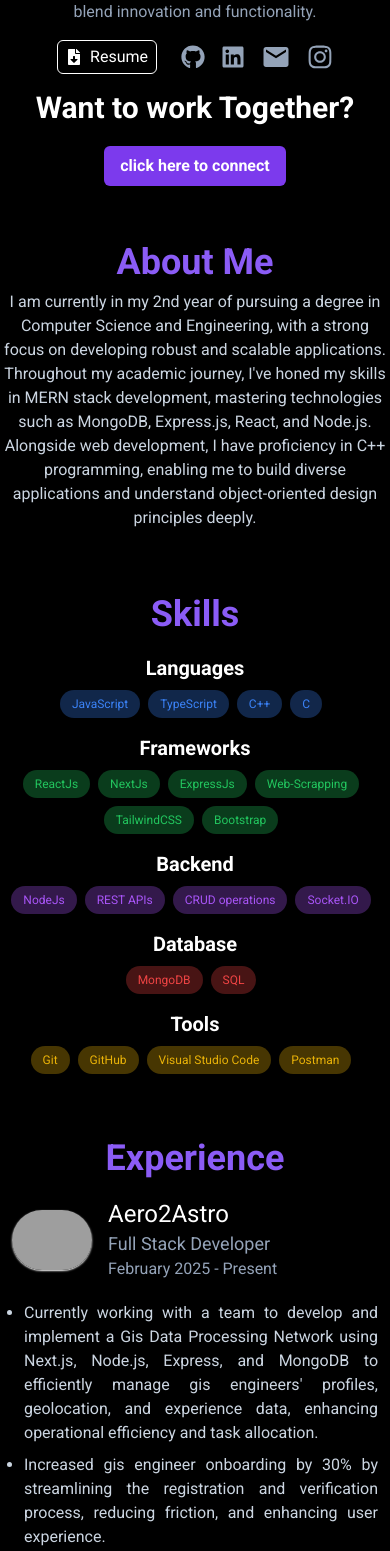
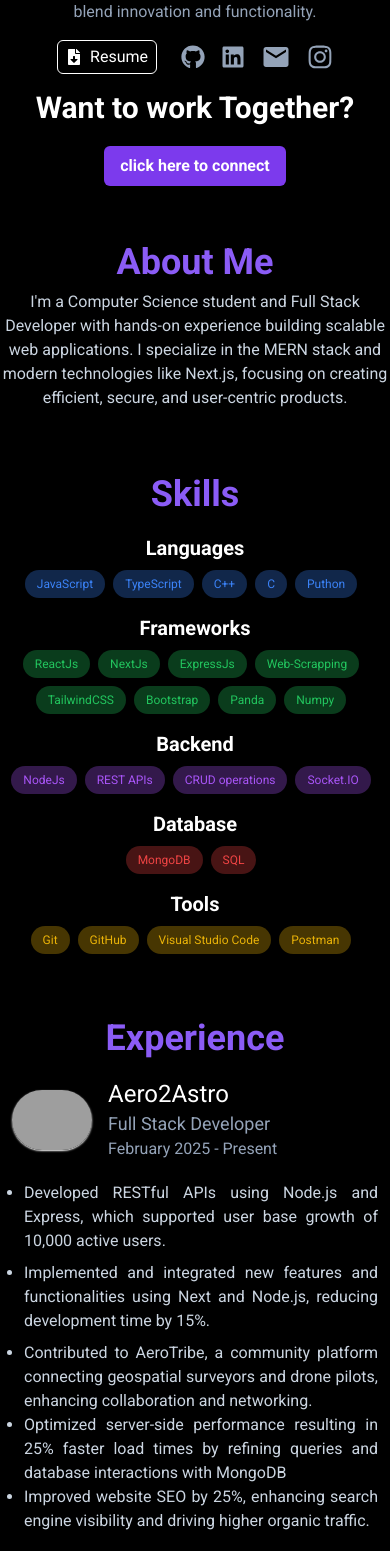
Before and after one commit to rajnish032/Portfolio_rajnish, a React (Vite) app: page / in a window 390 px wide. Shown: the part 432-1983 px from the top of the page. Built offline with nearby package versions, Linux system fonts and the light colour scheme; grey boxes are pictures that could not be loaded.

Commit message:
added new project and resume

```diff
--- a/src/components/About.jsx
+++ b/src/components/About.jsx
@@ -2,14 +2,24 @@ import React from 'react'
 
 export default function About() {
     return (
-        <div className='w-full md:text-start text-center'>
-            <h1 className='text-4xl font-bold text-violet-500 mb-2'>About Me</h1>
-            <p className='text-slate-300 my-2'>I am currently in my 2nd year of pursuing a degree in Computer Science and Engineering, with a strong focus on developing robust and scalable applications. Throughout my academic journey, I've honed my skills in MERN stack development, mastering technologies such as MongoDB, Express.js, React, and Node.js. Alongside web development, I have proficiency in C++ programming, enabling me to build diverse applications and understand object-oriented design principles deeply.
-            </p>
-            <p className='text-slate-300 my-2 hidden md:block'> With a keen eye for detail and aesthetics, I also possess a good knowledge of design, allowing me to create user-friendly and visually appealing interfaces. This combination of technical expertise and design acumen helps me deliver comprehensive solutions that meet user needs and expectations.
-                Over the years, I've tackled various projects, from developing interactive web interfaces to leading team-based initiatives. I thrive on problem-solving, constantly challenging myself through coding competitions and hackathons to stay sharp and innovative.</p>
-            <p className='text-slate-300 my-2 hidden md:block'>
-                As I approach the culmination of my academic journey, I'm eager to bring my skills and passion for development into impactful professional roles. My goal is to contribute to projects that blend technology and creativity, making a positive difference in the tech world.</p>
-        </div>
+       <div className='w-full md:text-start text-center'>
+  <h1 className='text-4xl font-bold text-violet-500 mb-2'>About Me</h1>
+
+  <p className='text-slate-300 my-2'>
+    I'm a Computer Science student and Full Stack Developer with hands-on experience building scalable web applications. I specialize in the MERN stack and modern technologies like Next.js, focusing on creating efficient, secure, and user-centric products.
+  </p>
+
+  <p className='text-slate-300 my-2 hidden md:block'>
+    I have developed real-world solutions including a role-based web platform (RBAC), a drone marketplace for renting, buying, and selling, and location-based service systems. I also built a secure real-time chat system and contributed to AeroTribe, a platform connecting drone pilots and geospatial surveyors.
+  </p>
+
+  <p className='text-slate-300 my-2 hidden md:block'>
+    Along with strong problem-solving skills and a solid foundation in C++, I focus on writing clean, maintainable code and designing intuitive user experiences. I enjoy working on challenging projects, participating in hackathons, and continuously improving my skills.
+  </p>
+
+  <p className='text-slate-300 my-2 hidden md:block'>
+    I'm currently looking for opportunities where I can contribute, learn, and build impactful products that solve real-world problems.
+  </p>
+</div>
     )
 }
--- a/src/components/Details.jsx
+++ b/src/components/Details.jsx
@@ -19,7 +19,7 @@ export default function Details() {
                 <div className='md:w-[68%] md:text-start text-center px-6 md:px-0 text-slate-400'>Passionate MERN Stack Developer creating seamless, user-focused web applications that blend innovation and functionality.</div>
                 {/* Resume and Links */}
                 <div className='flex w-fit py-1 gap-6 items-center'>
-                    <a className='flex items-center px-2 py-1 rounded-md gap-2 border-white border w-fit hover:bg-white hover:text-black transition-all duration-200' href="https://drive.google.com/file/d/1YYDzCi-bHbVAgOnvDwjvhp0F5DFuXed0/view?usp=drive_link" target='_blank'><FaFileDownload /><span>Resume</span></a>
+                    <a className='flex items-center px-2 py-1 rounded-md gap-2 border-white border w-fit hover:bg-white hover:text-black transition-all duration-200' href="https://drive.google.com/file/d/155Y_8RA4J-bQQDHVSSPkEqIHhKaRrkSM/view?usp=sharing" target='_blank'><FaFileDownload /><span>Resume</span></a>
                     <ul className='flex gap-4 items-center'>
                         <li className='text-2xl text-slate-400 hover:text-white transition-all duration-200' ><a href="https://github.com/rajnish032" target='_blank'><FaGithub /></a></li>
                         <li className='text-2xl text-slate-400 hover:text-white transition-all duration-200' ><a href="https://www.linkedin.com/in/rajnishkuma" target='_blank'><FaLinkedin /></a></li>
--- a/src/components/Education.jsx
+++ b/src/components/Education.jsx
@@ -17,7 +17,7 @@ export default function Education() {
                         <h1 className='text-2xl text-white font-bold'>B.Tech CSE (ai & ml )</h1>
                         <h3 className='text-[18px]'>B. P. Mandal college of engineering</h3>
                         <h4 className='text-sm'>September 2023 - Present</h4>
-                        <h4 className='text-sm'>6.8 CGPA</h4>
+                        <h4 className='text-sm'>7.35 CGPA</h4>
                     </div>
                 </div>
             </div>
--- a/src/components/Experience.jsx
+++ b/src/components/Experience.jsx
@@ -21,11 +21,12 @@ export default function Experience() {
                     </div>
                     {/* Works */}
                     <ul className='list-disc list-outside text-slate-300 pl-3'>
-                        <li className='mb-2 '> Currently working with a team to develop and implement a Gis Data Processing Network using Next.js,
-                            Node.js, Express, and MongoDB to efficiently manage gis engineers' profiles, geolocation, and
-                            experience data, enhancing operational efficiency and task allocation.</li>
-                        <li className='mb-2'>Increased gis engineer onboarding by 30% by streamlining the registration and verification process,
-                            reducing friction, and enhancing user experience.</li>
+                        <li className='mb-2 '> Developed RESTful APIs using Node.js and Express, which supported user base growth of 10,000 active users.</li>
+                        <li className='mb-2'>Implemented and integrated new features and functionalities using Next and Node.js, reducing development time
+by 15%.</li>
+                         <li>Contributed to AeroTribe, a community platform connecting geospatial surveyors and drone pilots, enhancing collaboration and networking.</li>
+                         <li>Optimized server-side performance resulting in 25% faster load times by refining queries and database interactions
+with MongoDB</li>
                         <li>Improved website SEO by 25%, enhancing search engine visibility and driving higher organic traffic. </li>
                     </ul>
                     <div>{["React.js", "Next.js", "Express.js", "Node.js", "MongoDb", "TailwindCSS", "JavaScript"].map((lang) => {
--- a/src/components/Skills.jsx
+++ b/src/components/Skills.jsx
@@ -1,8 +1,8 @@
 import React from 'react'
 
 export default function Skills() {
-    const languages = ["JavaScript", "TypeScript", "C++", "C"]
-    const frameworks = ["ReactJs", "NextJs", "ExpressJs","Web-Scrapping", "TailwindCSS", "Bootstrap"]
+    const languages = ["JavaScript", "TypeScript", "C++", "C", "Puthon"]
+    const frameworks = ["ReactJs", "NextJs", "ExpressJs","Web-Scrapping", "TailwindCSS", "Bootstrap", "Panda", "Numpy"]
     const backend = ["NodeJs", "REST APIs", "CRUD operations", "Socket.IO"]
     const database = ["MongoDB", "SQL"]
     const tools = ["Git", "GitHub", "Visual Studio Code", "Postman"]
--- a/src/components/projectData.js
+++ b/src/components/projectData.js
@@ -1,7 +1,57 @@
 const projectData = [
-
   {
     id: 1,
+    name: "Academixx - Online Learning Platform",
+    poster:
+      "https://res.cloudinary.com/dz3yaj24a/image/upload/v1774200146/Screenshot_2026-03-22_at_10.51.41_PM_tdnata.png",
+    points: [
+      `Built an education platform for managing courses, users, and payments with a scalable full-stack architecture.`,
+      `Developed responsive and user-friendly UI using React / Next.js and Tailwind CSS.`,
+      `Implemented backend APIs using Node.js and Express for course management, user authentication, and enrollment flows.
+`,
+      `Integrated payment gateway for course purchases and subscriptions.`,
+      `Implemented secure authentication system using JWT and cookies.`,
+      `Designed MongoDB database structure, implemented CRUD operations, and ensured data consistency.`,
+      `Improved performance and reliability by optimizing API calls and frontend state management.`
+    ],
+    technologies: ["ReactJs", "ExpressJS", "NodeJS", "TailwindCSS", "MongoDB","Razorpay"],
+    github: "https://github.com/rajnish032/Academixx",
+    live: "https://academixx.vercel.app",
+  },
+  {
+    id: 2,
+    name: "Connexa",
+    poster:
+      "https://res.cloudinary.com/dz3yaj24a/image/upload/v1774199907/copy_of_screenshot_2026-03-22_at_83254_pm_upwhmk_f972bf.png",
+    points: [
+      `Real-time communication platform built using Next.js, Node.js, MongoDB, and WebSockets. Implemented real-time chat, authentication, and payment integration. Deployed on AWS and handled backend API design.`,
+    ],
+    technologies: ["ReactJs", "ExpressJS", "NodeJS", "TailwindCSS", "MongoDB", "WebSocket"],
+    github: "https://github.com/rajnish032/Connexa",
+    live: "http://13.238.218.216",
+  },
+  {
+    id: 3,
+    name: "PyClimaExplorer",
+    poster:
+      "https://res.cloudinary.com/dz3yaj24a/image/upload/v1774200147/Screenshot_2026-03-22_at_10.45.02_PM_i39msr.png",
+    points: [
+  `Developed PyClimaExplorer, a full-featured climate intelligence dashboard for visualizing multi-dimensional NetCDF datasets through interactive maps and analytics.`,
+
+  `Engineered a scalable data pipeline using Xarray and Pandas to process large climate datasets and enable real-time filtering by variables, time, and location.`,
+
+  `Implemented interactive visualizations including global heatmaps, time-series trends, comparative analysis, and 3D globe rendering using Plotly and PyDeck.`,
+
+  `Built a multi-page application with Streamlit featuring custom UI components, sidebar navigation, and story mode for guided climate data storytelling.`,
+
+  `Optimized performance through data downsampling and efficient rendering techniques to ensure smooth visualization of large geospatial datasets.`,
+],
+technologies: ["Python", "Streamlit", "Xarray", "Pandas", "NumPy", "Plotly", "PyDeck"],
+github: "https://github.com/HarryOhm33/Hack_It_Out",
+live: "https://pyclima-remarkable.streamlit.app/",
+},
+  {
+    id: 4,
     name: "Geospatial Aero2Astro",
     poster:
       "https://res.cloudinary.com/dz3yaj24a/image/upload/v1750181218/Screenshot_2025-06-17_120104_jg3el0.png",
@@ -18,7 +68,7 @@ and seamless navigation across admin and user dashboard and profile pages. `,
     live: "https://geospatial.aero2astro.com/",
   },
   {
-    id: 2,
+    id: 5,
     name: "PriceWise (Amazon Price-tracker Web App)",
     poster:
       "https://res.cloudinary.com/dz3yaj24a/image/upload/v1750181250/Screenshot_2025-06-17_115954_xradh5.png",
@@ -34,7 +84,7 @@ and seamless navigation across admin and user dashboard and profile pages. `,
     live: "https://price-tracker-gilt-five.vercel.app/",
   },
   {
-    id: 3,
+    id: 6,
     name: "FeedX(360 degree Feedback Platform) ",
     poster:
       "https://res.cloudinary.com/dz3yaj24a/image/upload/v1750418973/Screenshot_2025-06-20_165907_miesnv.png",
@@ -56,7 +106,7 @@ feedback`,
     live: "https://feedxmarkii.netlify.app",
   },
   {
-    id: 4,
+    id: 7,
     name: "Wonderlust(Hotel-booking Web App) ",
     poster:
       "https://res.cloudinary.com/dz3yaj24a/image/upload/v1750418839/Screenshot_2025-06-20_165628_yowvcm.png",
@@ -72,7 +122,7 @@ feedback`,
     live: "https://wonderlust-yl83.onrender.com/listings",
   },
   {
-    id: 4,
+    id: 8,
     name: "Zeoradha frontend Clone",
     poster:
       "https://res.cloudinary.com/dz3yaj24a/image/upload/v1750420401/Screenshot_2025-06-20_171331_ymrwbp.png",
@@ -88,7 +138,7 @@ feedback`,
     live: "https://frontendzerodha.netlify.app/",
   },
   {
-    id: 4,
+    id: 9,
     name: "Weather App",
     poster:
       "https://res.cloudinary.com/dz3yaj24a/image/upload/v1750420420/Screenshot_2025-06-20_171220_lfg0q6.png",
```
